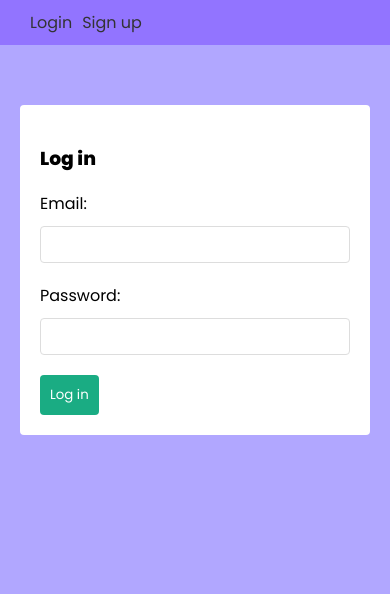
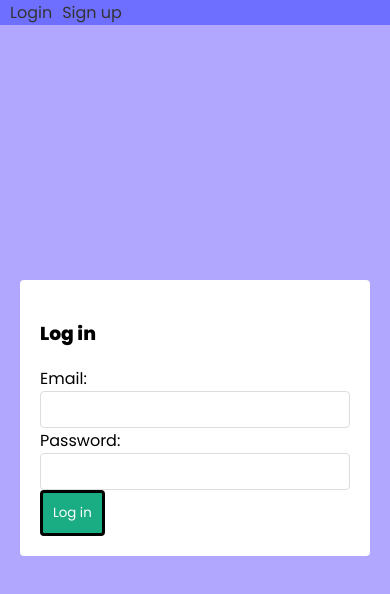
Before and after one commit to Crod7/Budgeting-App-React, a React (Create React App) app in the folder frontend/: page /login in a window 390 px wide. Shown: the top 594 px of the page. Built offline with nearby package versions, Linux system fonts and the light colour scheme.

Commit message:
Made the application responsive to mobile devices.

```diff
--- a/frontend/src/components/Navbar.js
+++ b/frontend/src/components/Navbar.js
@@ -145,7 +145,7 @@ const Navbar = (globalUser, currentBalance, currentExpense) => {
             <div className="container">
                 {user && (
                     <Link to="/">
-                        <h1>$: {monthlyNetBalance.balance - monthlyExpense.balance}</h1>
+                        <h1 className='balanceAmount'>$: {monthlyNetBalance.balance - monthlyExpense.balance}</h1>
                     </Link>
                 )}
                 <nav>
--- a/frontend/src/components/TransactionForm.js
+++ b/frontend/src/components/TransactionForm.js
@@ -65,7 +65,6 @@ const TransactionForm = () => {
                 }
             }
             fetchTransactions()
-            //============================
         }
 
     }
@@ -79,7 +78,6 @@ const TransactionForm = () => {
                 type='text'
                 onChange={(e) => setTitle(e.target.value)}
                 value={title}
-                //className={emptyFields.includes('title') ? 'error' : ''}
             />
 
             <label>Amount:</label>
@@ -87,7 +85,6 @@ const TransactionForm = () => {
                 type='number'
                 onChange={(e) => setWithdraw(e.target.value)}
                 value={withdraw}
-                //className={emptyFields.includes('withdraw') ? 'error' : ''}
             />
 
 
--- a/frontend/src/index.css
+++ b/frontend/src/index.css
@@ -17,6 +17,7 @@ header {
   background: var(--backgroundSecondary);
 }
 header .container {
+  background-color: rgb(111, 111, 255);
   max-width: 1400px;
   margin: 0 auto;
   padding: 10px 20px;
@@ -94,6 +95,8 @@ input {
 form button {
   background: var(--primary);
   border: 0;
+  border: solid;
+  border-color: black;
   color: #fff;
   padding: 10px;
   font-family: "Poppins";
@@ -112,6 +115,9 @@ input.error{
   border: 1px solid var(--error)
 }
 /* navbar */
+.balanceAmount{
+  color: black;
+}
 nav {
   display: flex;
   align-items: center;
@@ -150,3 +156,75 @@ form.signup, form.login {
   background: #fff;
   border-radius: 4px;
 }
+
+/* This manages the main screen when on mobile.*/
+@media only screen and (max-width: 767px) {
+  /* Adds padding to application so that we can place the transaction form in it's place.*/
+  .pages{
+    margin-top: 100px;
+    padding-top: 140px;
+  }
+  /* Displays remaining balance on navbar.*/
+  .balanceAmount{
+    color: black;
+    font-size: 24px;
+  }
+  /* Removes padding so that the buttons fit on the navbar.*/
+  header .container {
+    position: fixed;
+    width: 100%;
+    background-color: rgb(111, 111, 255);
+    z-index: 5;
+    top: 0%;
+    padding: 0px 0px;
+    padding-right: 4px;
+  }
+  /* Manages the logout button.*/
+  header button {
+    font-size: 10px;
+  }
+  /* Manages the monthly budget button.*/
+  header .navButton {
+    font-size: 10px;
+  }
+  /* Manages the 'Hello {user}' on navbar. This removes it in mobile view.*/
+  header span {
+    font-size: 0px;
+  }
+  /* Manages the add new transaction form.*/
+  .create h3{
+    font-size: 16px;
+    text-align: left;
+    margin: 0px;
+  }
+  .create input{
+    width: 50%;
+  }
+  .transaction-form{
+    grid-template-columns: 1fr;
+    position: fixed;
+    top: 50px;
+    left: 0px;
+    width: 100%;
+    max-width: 100vw;
+    max-height: 200px;
+    padding-bottom: 14px;
+  }
+  input {
+    margin-top: 0px;
+    margin-bottom: 0px;
+  }
+  .create button {
+    position: fixed;
+    border: solid;
+    border-color: black;
+    top: 160px;
+    left: 6px;
+    padding: 16px;
+    border-radius: 8px;
+  }
+  /* Strechtes the transactions to meet 100% of the screen size.*/
+  .home {
+    grid-template-columns: 1fr;
+  }
+}
```
